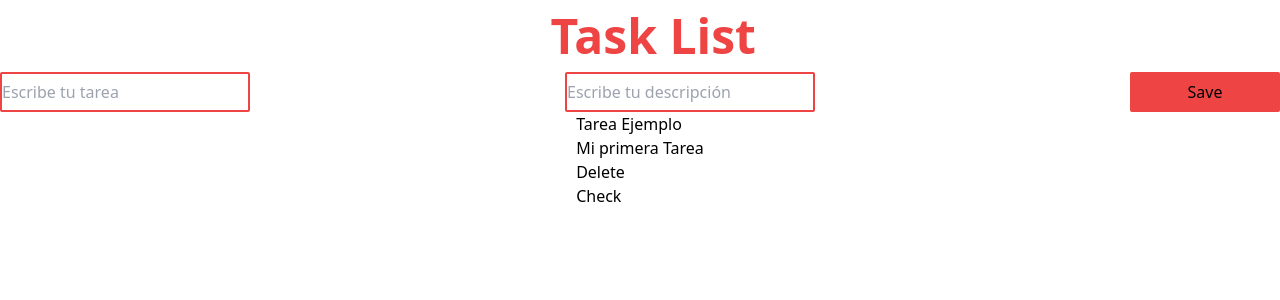
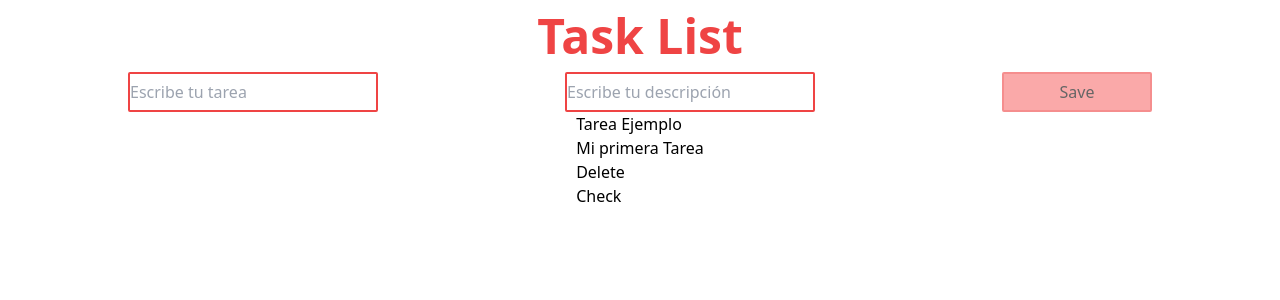
Before and after one commit to haroldirvingpumapolo/firstTestProjectReact, a React (Vite) app: page / in a window 1280 px wide. Shown: the top 300 px of the page. Built offline with nearby package versions, Linux system fonts and the light colour scheme.

Commit message:
refactoring code

```diff
--- a/src/components/App.jsx
+++ b/src/components/App.jsx
@@ -4,10 +4,10 @@ import TaskForm from "./TaskForm";
 
 function App() {
   return (
-    <div>
+    <main>
       <TaskForm />
       <TaskList />
-    </div>
+    </main>
   );
 }
 
--- a/src/components/TaskForm.jsx
+++ b/src/components/TaskForm.jsx
@@ -12,11 +12,18 @@ export default function TaskForm() {
     setTitleValue("");
     setDescriptionValue("");
   };
+
+  const isButtonDisabled = !titleValue.trim() || !descriptionValue.trim();
+
   return (
-    <>
+    <section className="form" style={{
+      display: 'flex',
+      alignItems: 'center',
+      justifyContent: 'center',
+      flexDirection: 'column'
+    }}>
       <h1
         style={{
-          margin: "0 0 0 43%",
           fontSize: "3rem",
           color: "#EF4444",
           fontWeight: "bold",
@@ -30,6 +37,8 @@ export default function TaskForm() {
           display: "flex",
           justifyContent: "space-between",
           alignItems: "center",
+          width: '100%',
+          maxWidth: "1024px"
         }}
       >
         <input
@@ -55,17 +64,20 @@ export default function TaskForm() {
           }}
         />
         <button
+          disabled={isButtonDisabled}
           style={{
             border: "2px solid #EF4444",
             borderRadius: "2px",
             width: "150px",
             height: "40px",
-            background: "#EF4444",
+            background: isButtonDisabled ? "#f87171" : "#EF4444",
+            cursor: isButtonDisabled ? "not-allowed" : "pointer",
+            opacity: isButtonDisabled ? 0.6 : 1,
           }}
         >
           Save
         </button>
       </form>
-    </>
+    </section >
   );
 }
```
